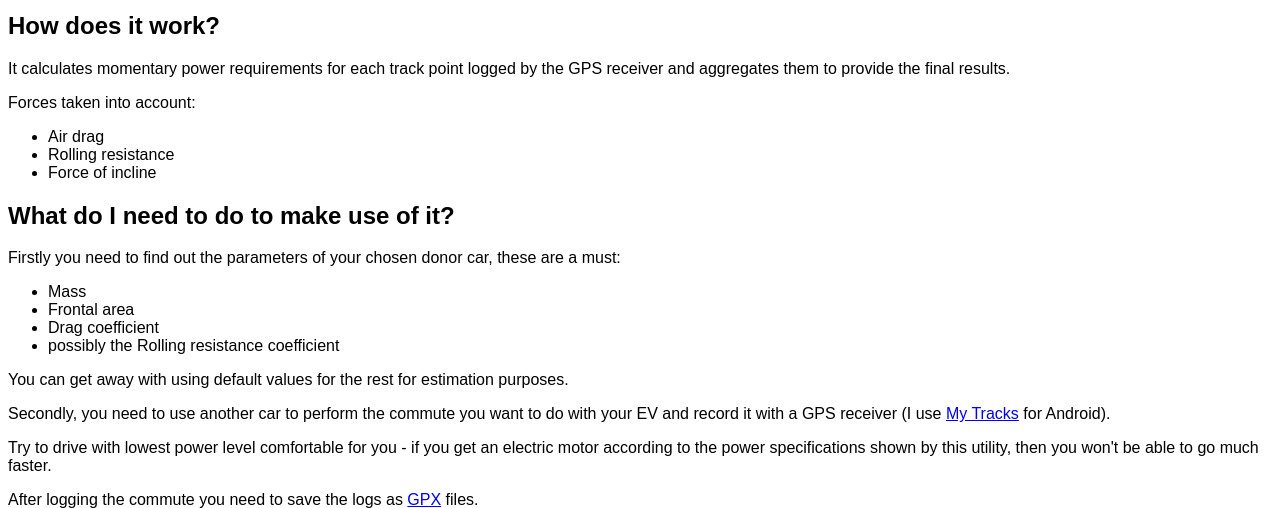
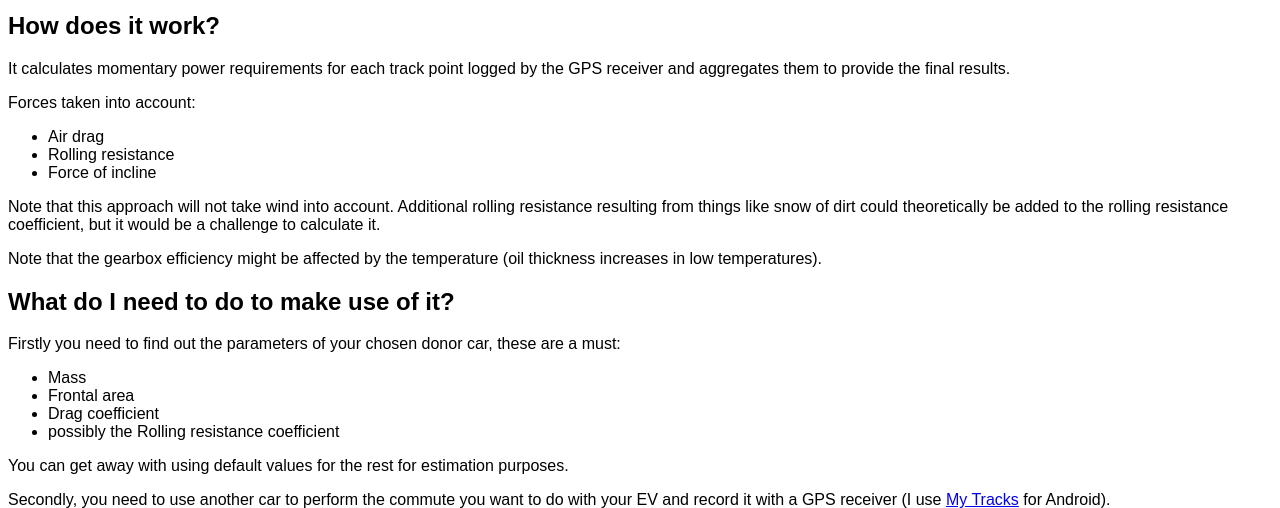
Before and after one commit to filip-zyzniewski/falochod, a Flask app: page /manual in a window 1280 px wide. Shown: the part 154-662 px from the top of the page. Run offline with Flask 2, Linux system fonts and the light colour scheme.

Commit message:
gpx2energy: manual: added info about things not taken into account.

```diff
--- a/calculator/templates/manual.html
+++ b/calculator/templates/manual.html
@@ -26,6 +26,17 @@ Forces taken into account:
 	<li>Rolling resistance</li>
 	<li>Force of incline</li>
 </ul>
+</p>
+<p>
+Note that this approach will not take wind into account.
+Additional rolling resistance resulting from things like
+snow of dirt could theoretically be added to the rolling
+resistance coefficient, but it would be a challenge
+to calculate it.
+</p>
+<p>
+Note that the gearbox efficiency might be affected by the
+temperature (oil thickness increases in low temperatures).
 </p>
 <h2>What do I need to do to make use of it?</h2>
 <p>
```
